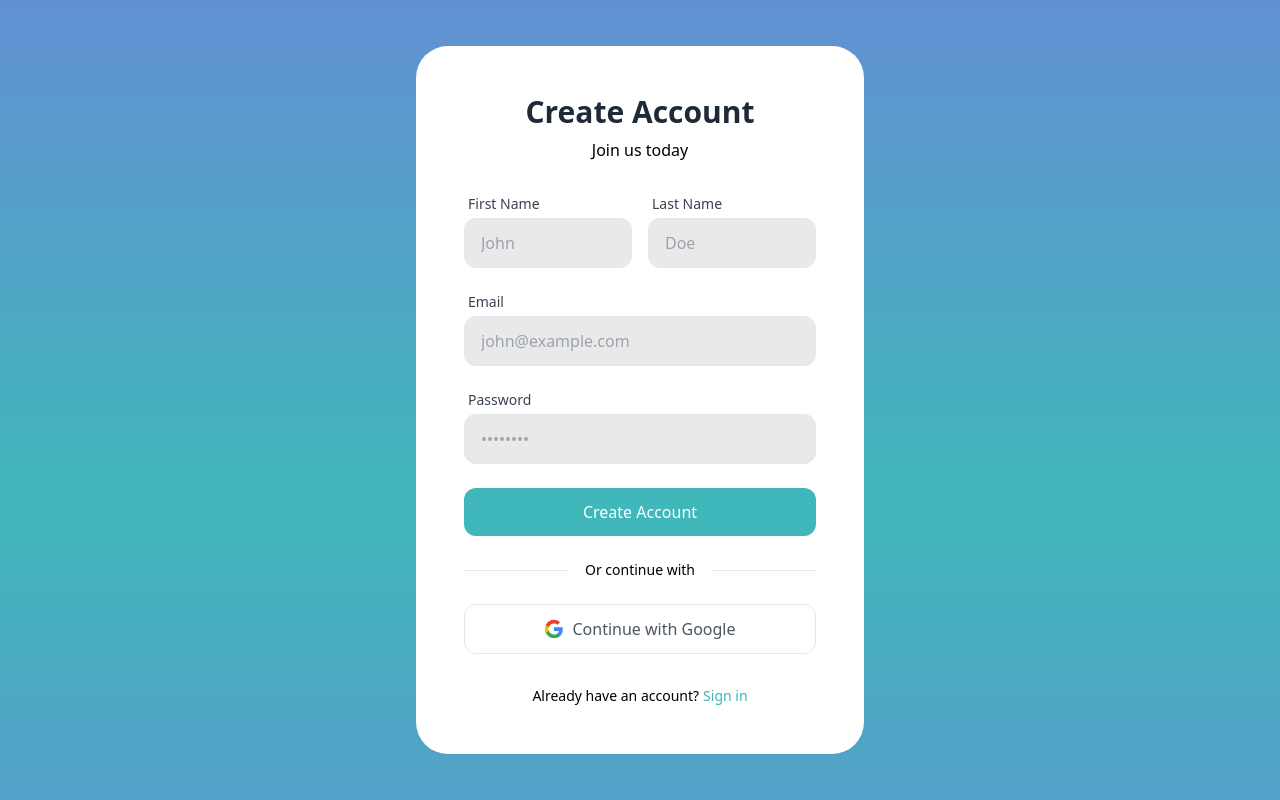
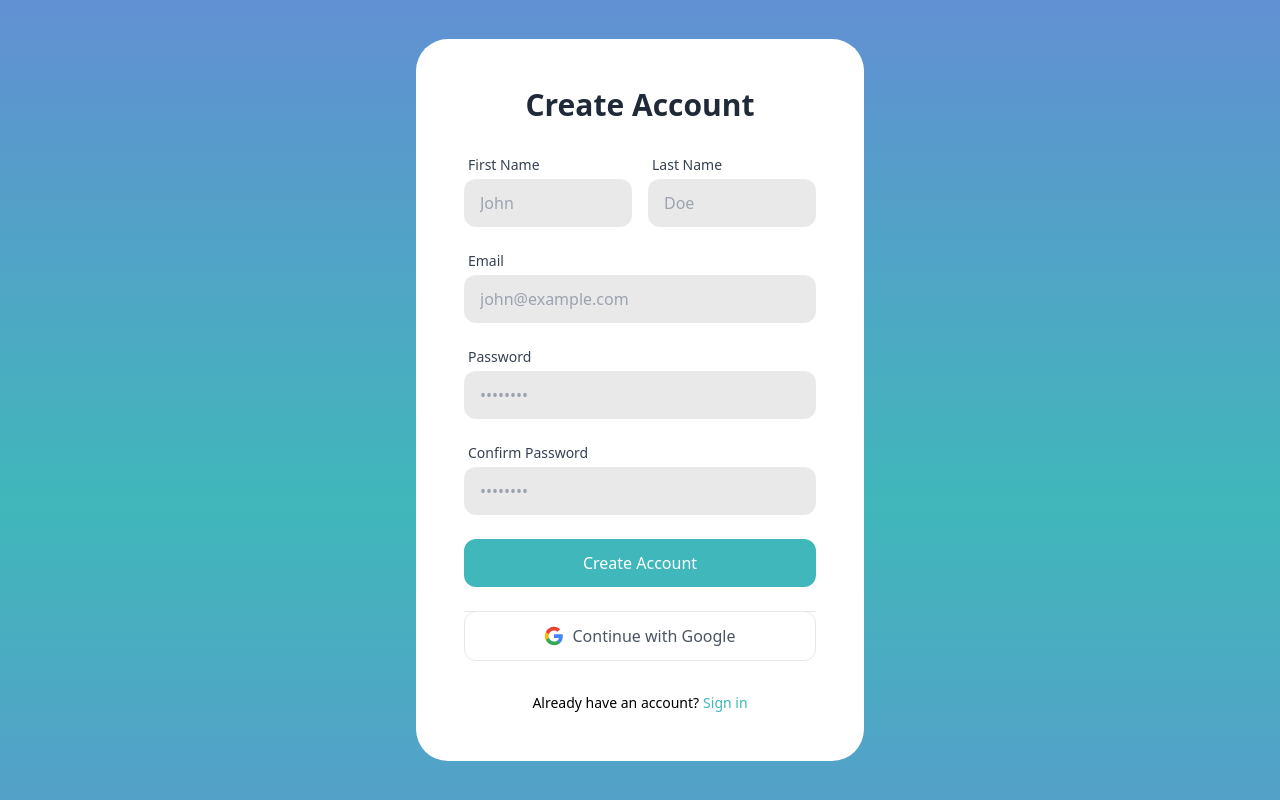
Before and after one commit to danielnguywn/HackUTD, a React (Create React App) app in the folder frontend/: page /signup in a window 1280 px wide. Built offline with nearby package versions, Linux system fonts and the light colour scheme.

Commit message:
Tweaked signin and signup pages

```diff
--- a/frontend/src/Pages/signin.js
+++ b/frontend/src/Pages/signin.js
@@ -115,9 +115,6 @@ const SignIn = () => {
                             <div className="absolute inset-0 flex items-center">
                                 <div className="w-full border-t border-gray-200"></div>
                             </div>
-                            <div className="relative flex justify-center text-sm">
-                                <span className="px-4 text-[#E9E9E9]0 bg-white">Or continue with</span>
-                            </div>
                         </div>
                         <button
                             onClick={handleGoogleSignIn}
--- a/frontend/src/Pages/signup.js
+++ b/frontend/src/Pages/signup.js
@@ -112,7 +112,6 @@ const SignUp = () => {
                 <div className="bg-white rounded-[2rem] p-8 md:p-12">
                     <div className="text-center mb-8">
                         <h1 className="text-3xl font-bold text-gray-800">Create Account</h1>
-                        <p className="text-[#E9E9E9]0 mt-2">Join us today</p>
                     </div>
                     <form onSubmit={handleSignUp} className="space-y-6">
                         <div className="grid grid-cols-2 gap-4">
@@ -126,7 +125,7 @@ const SignUp = () => {
                                     name="firstName"
                                     value={formData.firstName}
                                     onChange={handleInputChange}
-                                    className="w-full px-4 py-3 rounded-xl bg-[#E9E9E9] border focus:border-[#40B7BA] hover:bg-[#D9D9D9] focus:ring-2 focus:ring-[#40B7BA] outline-none transition-all"
+                                    className="w-full px-4 py-3 rounded-xl bg-[#E9E9E9] focus:border-[#40B7BA] hover:bg-[#D9D9D9] focus:ring-2 focus:ring-[#40B7BA] outline-none transition-all"
                                     placeholder="John"
                                 />
                             </div>
@@ -140,7 +139,7 @@ const SignUp = () => {
                                     name="lastName"
                                     value={formData.lastName}
                                     onChange={handleInputChange}
-                                    className="w-full px-4 py-3 rounded-xl bg-[#E9E9E9] border focus:border-[#40B7BA] hover:bg-[#D9D9D9] focus:ring-2 focus:ring-[#40B7BA] outline-none transition-all"
+                                    className="w-full px-4 py-3 rounded-xl bg-[#E9E9E9] focus:border-[#40B7BA] hover:bg-[#D9D9D9] focus:ring-2 focus:ring-[#40B7BA] outline-none transition-all"
                                     placeholder="Doe"
                                 />
                             </div>
@@ -155,7 +154,7 @@ const SignUp = () => {
                                 name="email"
                                 value={formData.email}
                                 onChange={handleInputChange}
-                                className="w-full px-4 py-3 rounded-xl bg-[#E9E9E9] border focus:border-[#40B7BA] hover:bg-[#D9D9D9] focus:ring-2 focus:ring-[#40B7BA] outline-none transition-all"
+                                className="w-full px-4 py-3 rounded-xl bg-[#E9E9E9] focus:border-[#40B7BA] hover:bg-[#D9D9D9] focus:ring-2 focus:ring-[#40B7BA] outline-none transition-all"
                                 placeholder="john@example.com"
                             />
                         </div>
@@ -169,7 +168,21 @@ const SignUp = () => {
                                 name="password"
                                 value={formData.password}
                                 onChange={handleInputChange}
-                                className="w-full px-4 py-3 rounded-xl bg-[#E9E9E9] border focus:border-[#40B7BA] hover:bg-[#D9D9D9] focus:ring-2 focus:ring-[#40B7BA] outline-none transition-all"
+                                className="w-full px-4 py-3 rounded-xl bg-[#E9E9E9] focus:border-[#40B7BA] hover:bg-[#D9D9D9] focus:ring-2 focus:ring-[#40B7BA] outline-none transition-all"
+                                placeholder="••••••••"
+                            />
+                        </div>
+                        <div>
+                            <label htmlFor="confirmPassword" className="block text-sm font-medium text-gray-700 mb-1 ml-1">
+                                Confirm Password
+                            </label>
+                            <input
+                                type="password"
+                                id="confirmPassword"
+                                name="confirmPassword"
+                                value={formData.confirmPassword}
+                                onChange={handleInputChange}
+                                className="w-full px-4 py-3 rounded-xl bg-[#E9E9E9] focus:border-[#40B7BA] hover:bg-[#D9D9D9] focus:ring-2 focus:ring-[#40B7BA] outline-none transition-all"
                                 placeholder="••••••••"
                             />
                         </div>
@@ -187,9 +200,6 @@ const SignUp = () => {
                         <div className="relative my-6">
                             <div className="absolute inset-0 flex items-center">
                                 <div className="w-full border-t "></div>
-                            </div>
-                            <div className="relative flex justify-center text-sm">
-                                <span className="px-4 text-[#E9E9E9]0 bg-white">Or continue with</span>
                             </div>
                         </div>
                         <button
```
Also changed, not shown: 1 other file (tests, documents, lock files or other folders).
